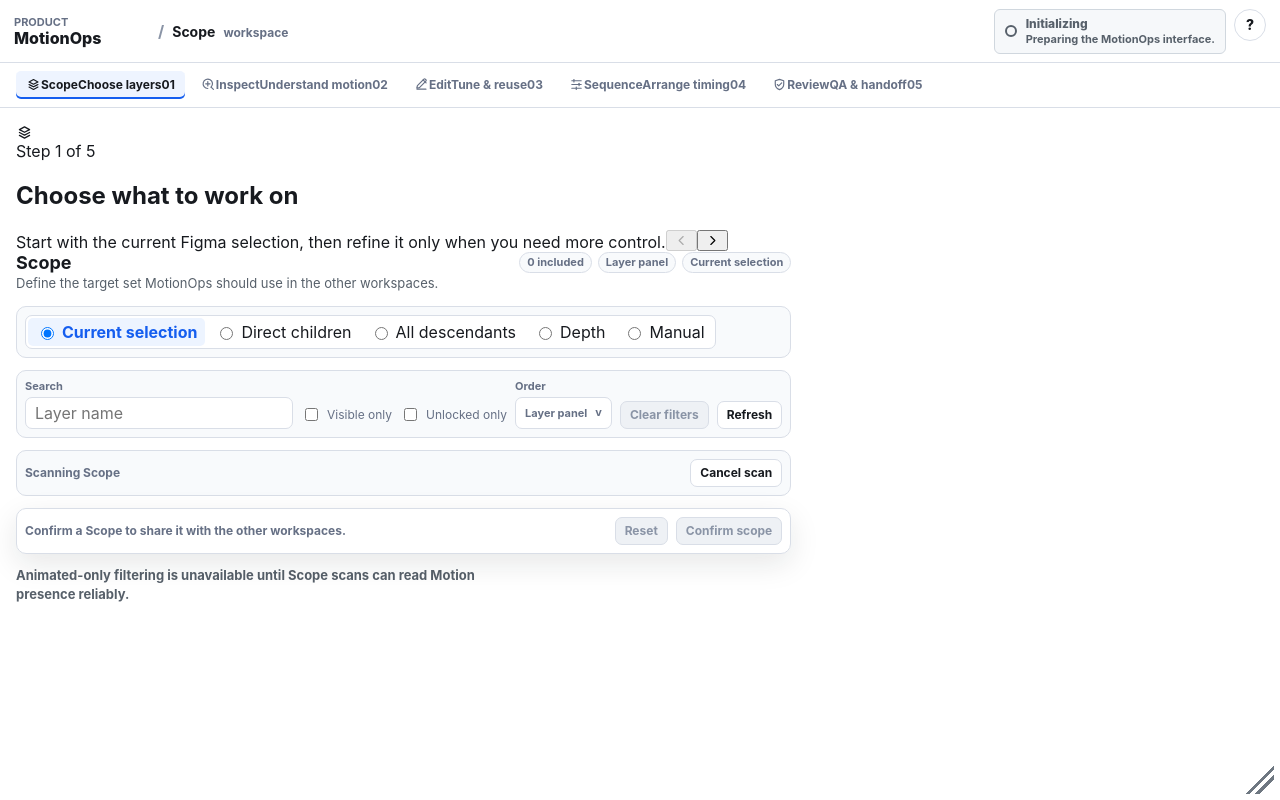
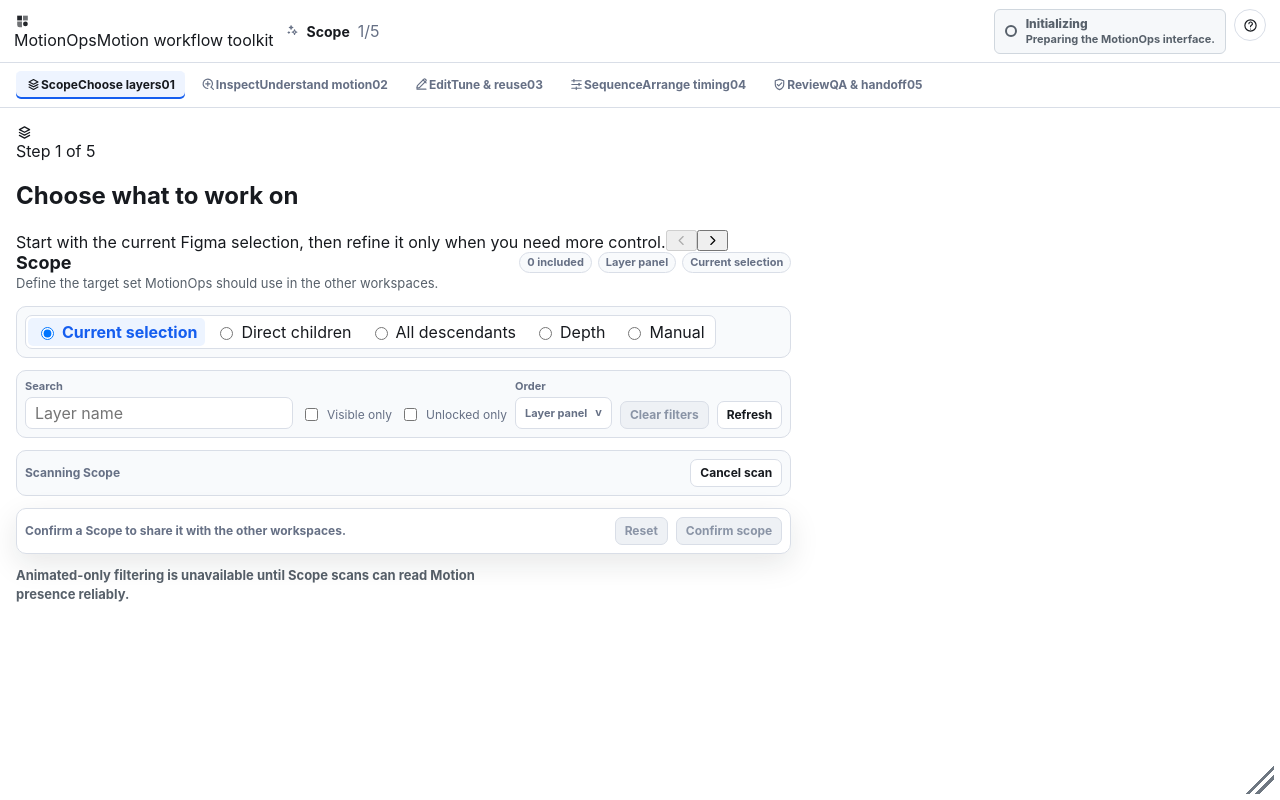
Before and after one commit to ionut442/MotionOps, a React (Vite) app: page / in a window 1280 px wide. Built offline with nearby package versions, Linux system fonts and the light colour scheme.

Commit message:
Polish compact MotionOps product header

```diff
--- a/src/ui/components/GlobalHeader.tsx
+++ b/src/ui/components/GlobalHeader.tsx
@@ -1,7 +1,13 @@
-import { getWorkspaceById, type WorkspaceId } from "../workspaces";
+import {
+  getWorkspaceById,
+  getWorkspaceIndex,
+  WORKSPACES,
+  type WorkspaceId
+} from "../workspaces";
 import { useApplicationState } from "../applicationStateContext";
 import { getDocumentStatusPresentation } from "../documentStatusPresentation";
 import { DocumentStatus } from "./DocumentStatus";
+import { Icon } from "./Icon";
 
 export const GlobalHeader = ({
   activeWorkspace,
@@ -12,25 +18,39 @@
 }) => {
   const applicationState = useApplicationState();
   const workspace = getWorkspaceById(activeWorkspace);
+  const workspaceIndex = getWorkspaceIndex(activeWorkspace);
   const documentStatus = getDocumentStatusPresentation(applicationState);
 
   return (
     <header className="shell-header global-header" aria-label="MotionOps header">
       <div className="global-header-identity">
-        <p className="eyebrow">Product</p>
-        <h1>MotionOps</h1>
+        <span className="brand-mark">
+          <Icon name="motion" size={17} />
+        </span>
+        <span className="global-header-product">
+          <span className="global-header-product-name">MotionOps</span>
+          <span className="global-header-product-caption">Motion workflow toolkit</span>
+        </span>
       </div>
-      <div className="global-header-workspace" aria-label="Active workspace" data-testid="header-workspace">
-        <span className="global-header-separator" aria-hidden="true">
-          /
+
+      <div className="global-header-workspace" aria-label="Active workflow step" data-testid="header-workspace">
+        <Icon name="sparkles" size={13} />
+        <span className="workspace-context-label">{workspace.label}</span>
+        <span className="global-header-step">
+          {String(workspaceIndex + 1)}/{String(WORKSPACES.length)}
         </span>
-        <span className="workspace-context-label">{workspace.label}</span>
-        <span className="workspace-context-caption">workspace</span>
       </div>
+
       <div className="global-header-status-slot">
         <DocumentStatus presentation={documentStatus} />
-        <button aria-label="Open help and limitations" className="help-trigger" onClick={onHelpOpen} type="button">
-          ?
+        <button
+          aria-label="Open help and limitations"
+          className="help-trigger"
+          onClick={onHelpOpen}
+          title="Help and limitations"
+          type="button"
+        >
+          <Icon name="help" size={15} />
         </button>
       </div>
     </header>
```
